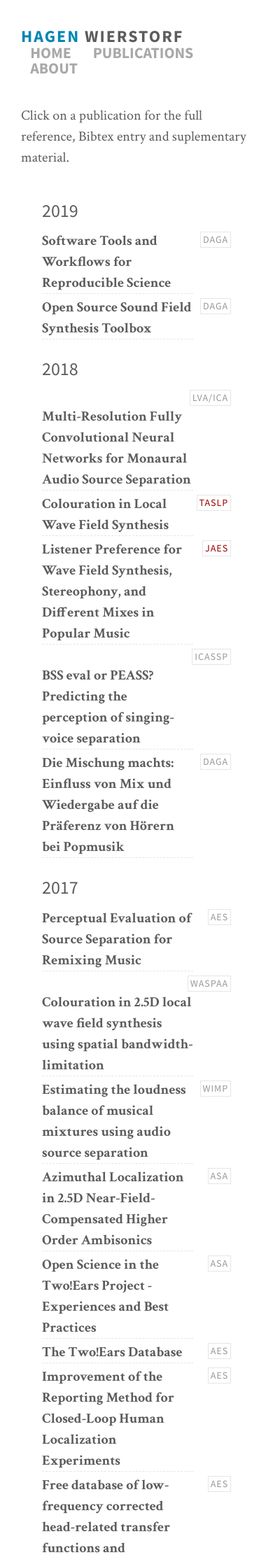
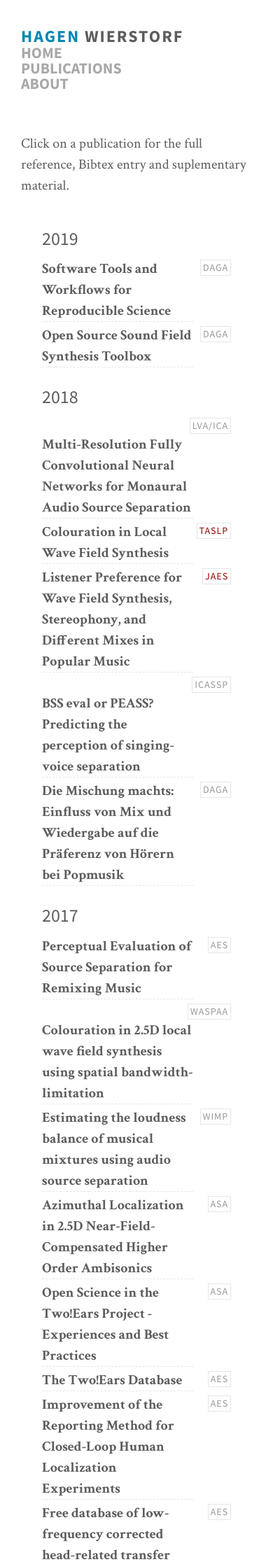
Before and after one commit to hagenw/hagenw.github.io, a Jekyll site: the page built from publications.html, in a window 390 px wide. Shown: the top 2232 px of the page at 70% size. Built offline with Jekyll 4.4.1, drawn with Linux system fonts in a browser that asks for light colours; some web fonts are replaced.

Commit message:
Make navbar responsive

```diff
--- a/assets/scss/_layout.scss
+++ b/assets/scss/_layout.scss
@@ -312,8 +312,13 @@ ul.project {
   padding: 7px;
 }
 
-// This applies from 0px to 600px
-@media (max-width: 600px) {
+code {
+  font-family: "DejaVu Sans Mono", monospace;
+  font-size: 0.9em;
+}
+
+// This applies from 0px to 660px
+@media (max-width: 660px) {
   .date-label {
     border: 0;
     margin-left: 0 !important;
@@ -334,9 +339,22 @@ ul.project {
       color: $blue-color;
     }
   }
+
+  .site-header {
+    margin-bottom: 0;
+  }
+
+  .logo {
+    float: none;
+  }
+
+  .navbar {
+    float: none;
+
+    li {
+      display: list-item;
+      padding: 0;
+      list-style-type: none;
+    }
+  }
 }
-
-code {
-  font-family: "DejaVu Sans Mono", monospace;
-  font-size: 0.9em;
-}
```
